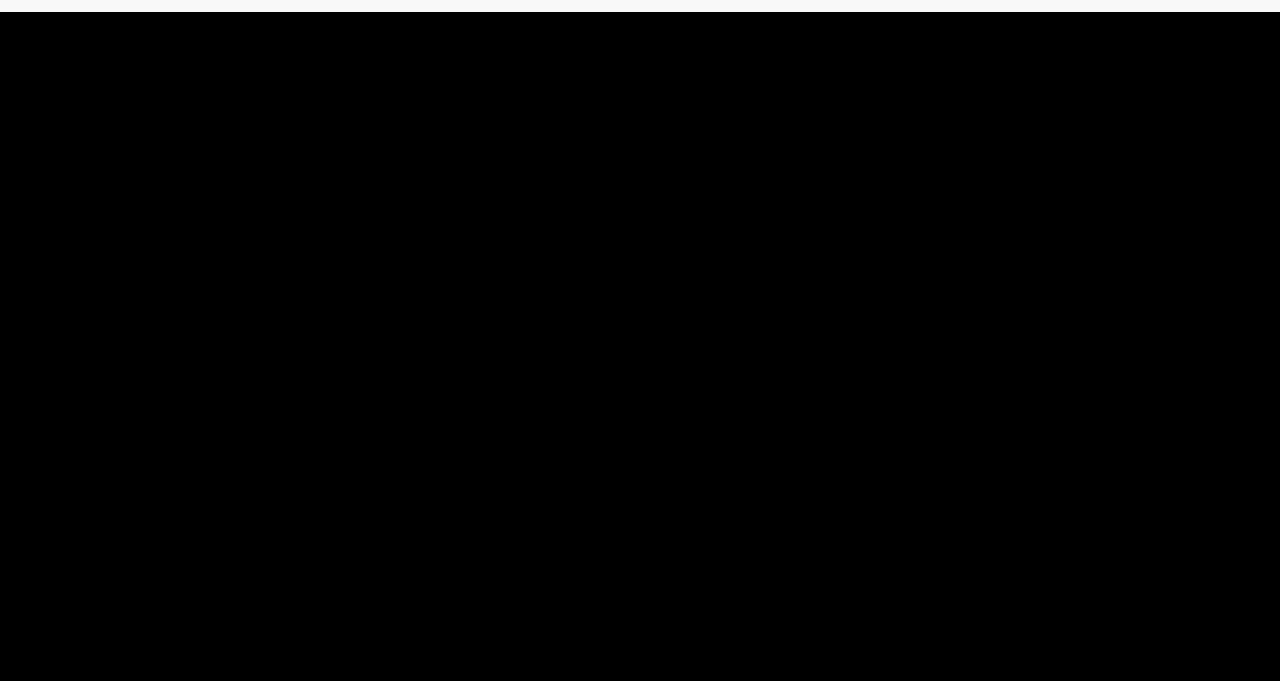
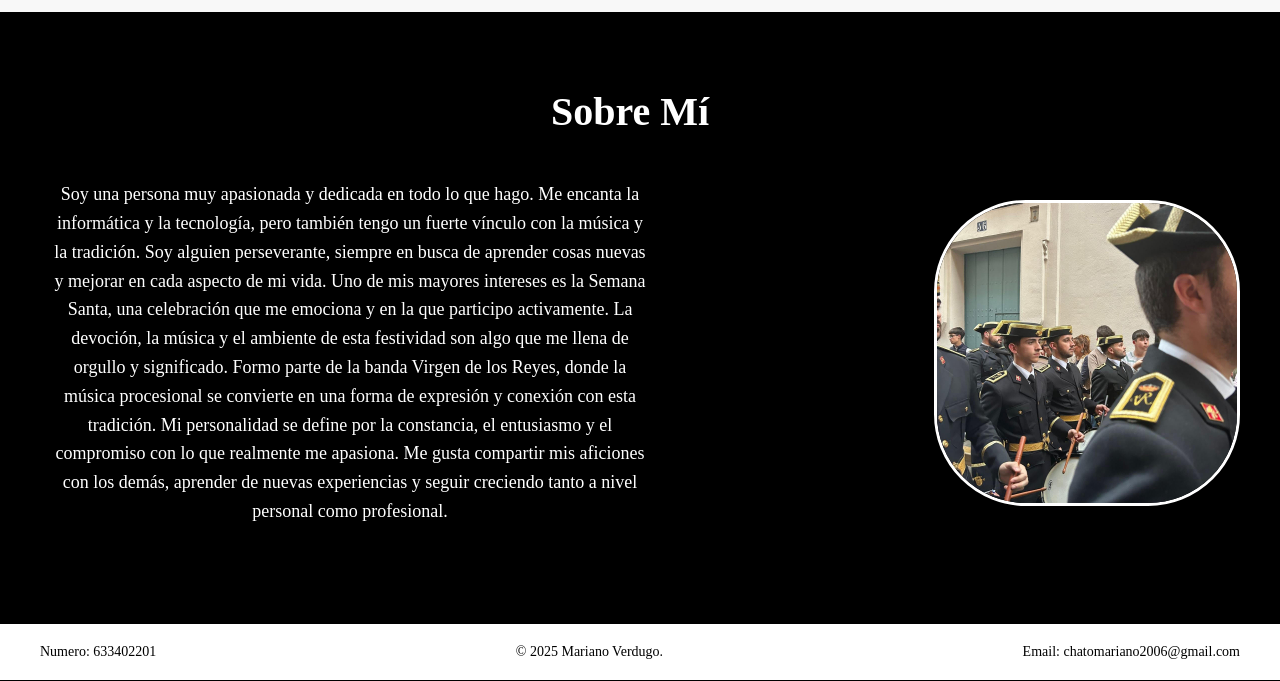
Before and after one commit to MarianoVG2006/Portfolio, a plain HTML site: page aboutme/aboutme.html in a window 1280 px wide. Shown: the part 119-800 px from the top of the page. Drawn offline with Linux system fonts and the light colour scheme.

Commit message:
actualizado

```diff
--- a/aboutme/aboutme.html
+++ b/aboutme/aboutme.html
@@ -32,6 +32,27 @@
 </header>
 <main>
 
+    <h1>Sobre Mí</h1>
+    <section class="sobremi">
+
+        <p>
+            Soy una persona muy apasionada y dedicada en todo lo que hago. Me encanta la informática y la tecnología, pero también tengo un fuerte vínculo con la música y la tradición. Soy alguien perseverante, siempre en busca de aprender cosas nuevas y mejorar en cada aspecto de mi vida.
+
+Uno de mis mayores intereses es la Semana Santa, una celebración que me emociona y en la que participo activamente. La devoción, la música y el ambiente de esta festividad son algo que me llena de orgullo y significado. Formo parte de la banda Virgen de los Reyes, donde la música procesional se convierte en una forma de expresión y conexión con esta tradición.
+
+Mi personalidad se define por la constancia, el entusiasmo y el compromiso con lo que realmente me apasiona. Me gusta compartir mis aficiones con los demás, aprender de nuevas experiencias y seguir creciendo tanto a nivel personal como profesional.
+        </p>
+        <img src="/img/Imagen Banda.jpg" alt="">
+
+    </section>
+
 </main>
+<footer>
+    <div class="footer-content">
+        <p class="footer-left">Numero: 633402201</p>
+        <p class="footer-center">&copy; 2025 Mariano Verdugo.</p>
+        <p class="footer-right">Email: chatomariano2006@gmail.com</p>
+    </div>
+</footer>
 </body>
 </html>
--- a/css/aboutme.css
+++ b/css/aboutme.css
@@ -74,3 +74,87 @@ h1 {
         padding: 15px;
     }
 }
+
+main{
+    max-width: 1200px;
+    margin: 30px auto;
+    padding: 20px;
+    text-align: center;
+    color: white;
+    font-size: x-large;
+    flex-grow: 1;
+}
+
+.sobremi {
+    display: flex;
+    align-items: center;
+    justify-content: space-between;
+    align-items: center;
+    margin-bottom: 30px;
+}
+
+.sobremi p {
+    max-width: 600px;
+    font-size: 18px;
+    color: white;
+    line-height: 1.6;
+    padding: 0 10px;
+}
+
+.sobremi img {
+    width: 300px;  /* Ajusta el tamaño según prefieras */
+    height: 300px; /* Mantiene la imagen en proporción */
+    border-radius: 30%; /* Hace que la imagen sea redonda */
+    object-fit: cover; /* Ajusta la imagen sin distorsionarla */
+    border: 3px solid #ffffff; /* Agrega un borde opcional */
+    box-shadow: 0px 4px 8px rgba(0, 0, 0, 0.2); /* Sombra elegante */
+}
+
+@media (max-width: 768px) {
+    .sobremi {
+        flex-direction: column;
+        text-align: center;
+    }
+
+    .sobremi img {
+        width: 150px;
+        margin-bottom: 10px;
+    }
+}
+
+footer {
+    background-color: #ffffff;
+    padding: 20px 0;
+    text-align: center;
+    font-size: 14px;
+    color: #000;
+    margin-top: 20px;
+    position: relative;
+    width: 100%;
+}
+
+
+.footer-content {
+    display: flex;
+    justify-content: space-between;
+    align-items: center;
+    max-width: 1200px;
+    margin: 0 auto;
+    padding: 0 20px;
+}
+
+
+.footer-left, .footer-center, .footer-right {
+    margin: 0;
+}
+
+
+.footer-left, .footer-right {
+    font-size: 14px;
+    text-align: left;
+}
+
+.footer-center {
+    font-size: 14px;
+    text-align: center;
+}
```
Also changed, not shown: Index.html (+2 -1 lines), css/style.css (+0 -11 lines), gallery/gallery.html (+1 -0 lines).
